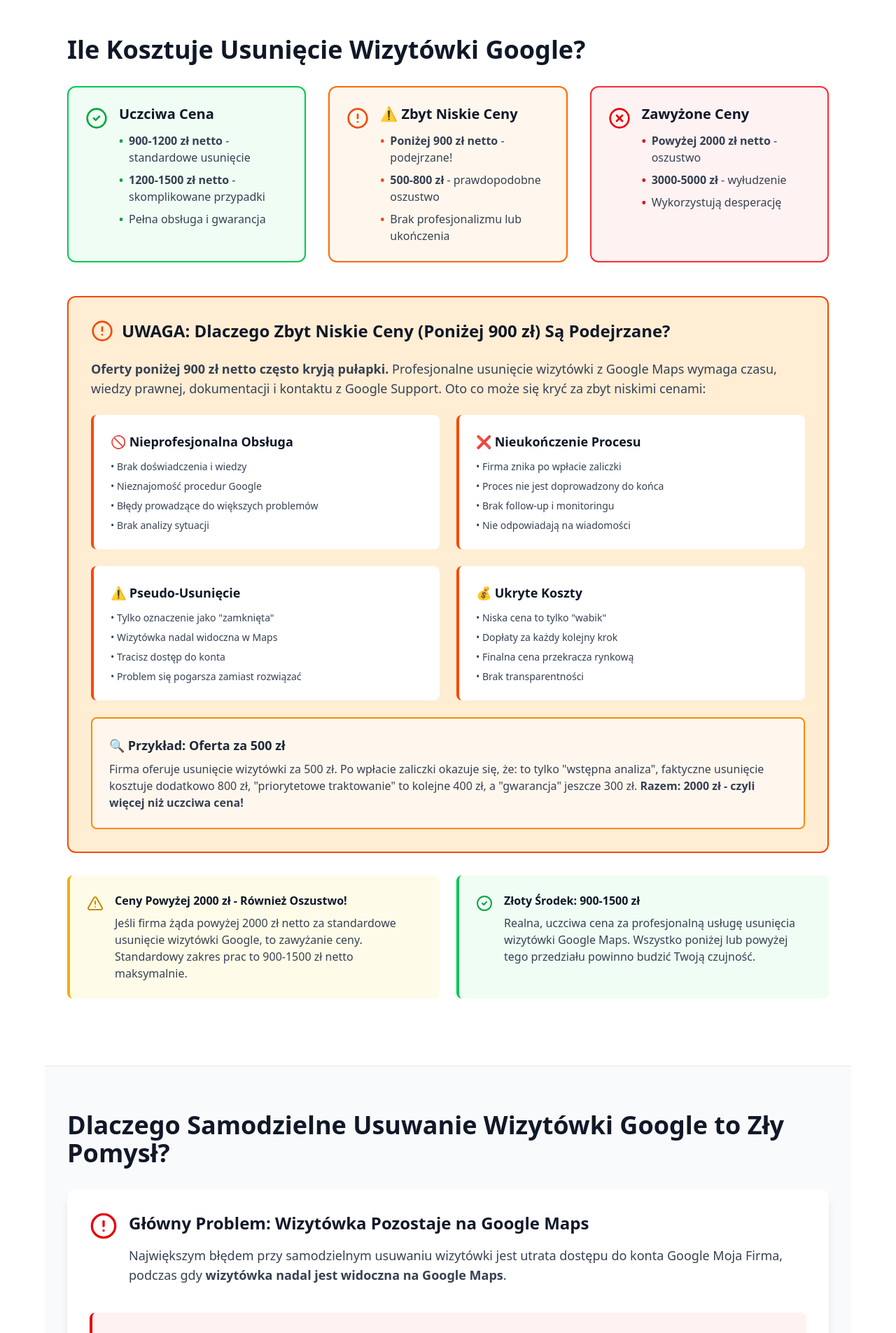
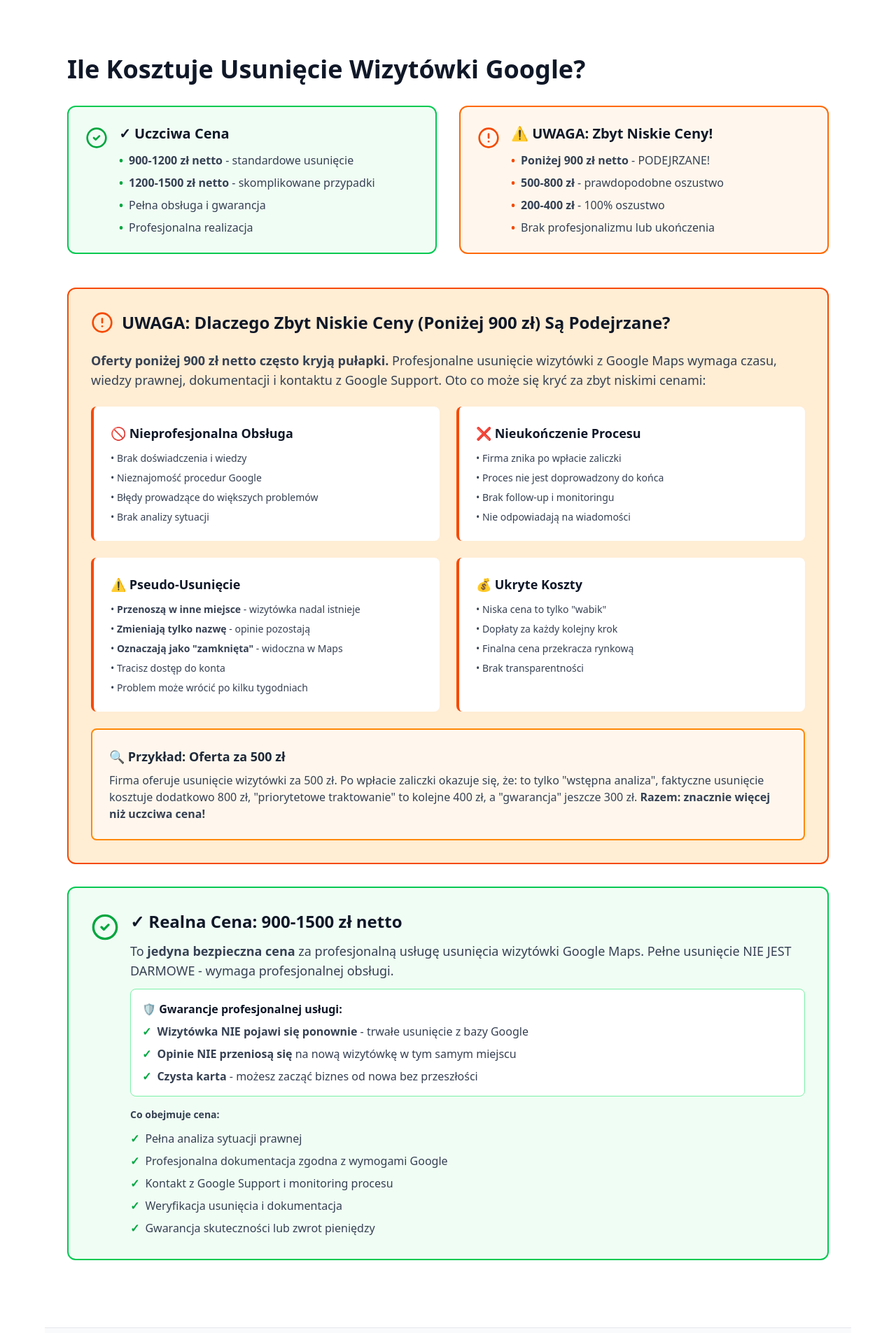
Before and after one commit to DarGrz/opinieon, a Next.js app: page /usuwanie-wizytowki-google-cena in a window 1280 px wide. Shown: the part 740-2645 px from the top of the page at 70% size. Built offline with nearby package versions, Linux system fonts and the light colour scheme.

Commit message:
Zaktualizowano artykuł o cenach: usunięto wzmianki o wysokich cenach, dodano szczegóły o metodach fałszywego usuwania i gwarancjach profesjonalnej usługi

```diff
--- a/app/usuwanie-wizytowki-google-cena/page.tsx
+++ b/app/usuwanie-wizytowki-google-cena/page.tsx
@@ -5,7 +5,7 @@ import { HomeFooter } from '@/components/HomeFooter'
 
 export const metadata = {
   title: 'Usuwanie Wizytówki Google - Cena, Koszt i Realne Możliwości | OpinieOn',
-  description: 'Ile kosztuje usunięcie wizytówki Google? Realna cena: 900-1500 zł netto. UWAGA: Oferty poniżej 900 zł i powyżej 2000 zł to oszustwo! Samodzielne usuwanie kończy się brakiem dostępu, a wizytówka pozostaje na Google Maps.',
+  description: 'Ile kosztuje usunięcie wizytówki Google? Realna cena: 900-1500 zł netto. UWAGA: Oferty poniżej 900 zł to oszustwo! Ukryte koszty, brak profesjonalizmu i nieukończenie usługi. Samodzielne usuwanie kończy się brakiem dostępu.',
   keywords: 'usuwanie wizytówki google cena, koszt usunięcia wizytówki google, ile kosztuje usunięcie wizytówki google maps, cena usuwania profilu google, tania oferta usunięcia wizytówki',
 }
 
@@ -30,7 +30,7 @@ export default function UsuwanieWizytowkiGoogleCenaPage() {
                 Realna cena: 900-1500 zł netto
               </p>
               <p className="text-lg text-gray-700 mb-3">
-                To jedyna bezpieczna opcja. Ceny poniżej 900 zł i powyżej 2000 zł to oszustwo!
+                To jedyna bezpieczna opcja. Poznaj prawdziwy koszt usunięcia wizytówki z Google Maps.
               </p>
               <div className="flex items-start gap-2 text-sm text-gray-600 bg-orange-100 border border-orange-400 p-3 rounded-md">
                 <AlertCircle className="w-5 h-5 text-orange-600 flex-shrink-0 mt-0.5" />
@@ -50,12 +50,12 @@ export default function UsuwanieWizytowkiGoogleCenaPage() {
           Ile Kosztuje Usunięcie Wizytówki Google?
         </h2>
 
-        <div className="grid md:grid-cols-3 gap-8 mb-12">
+        <div className="grid md:grid-cols-2 gap-8 mb-12">
           <div className="bg-green-50 border-2 border-green-500 rounded-xl p-6">
             <div className="flex items-start gap-4">
               <CheckCircle2 className="w-8 h-8 text-green-600 flex-shrink-0 mt-1" />
               <div>
-                <h3 className="text-xl font-bold text-gray-900 mb-3">Uczciwa Cena</h3>
+                <h3 className="text-xl font-bold text-gray-900 mb-3">✓ Uczciwa Cena</h3>
                 <ul className="space-y-2 text-gray-700">
                   <li className="flex items-start gap-2">
                     <span className="text-green-600 font-bold">•</span>
@@ -69,6 +69,10 @@ export default function UsuwanieWizytowkiGoogleCenaPage() {
                     <span className="text-green-600 font-bold">•</span>
                     <span>Pełna obsługa i gwarancja</span>
                   </li>
+                  <li className="flex items-start gap-2">
+                    <span className="text-green-600 font-bold">•</span>
+                    <span>Profesjonalna realizacja</span>
+                  </li>
                 </ul>
               </div>
             </div>
@@ -78,11 +82,11 @@ export default function UsuwanieWizytowkiGoogleCenaPage() {
             <div className="flex items-start gap-4">
               <AlertCircle className="w-8 h-8 text-orange-600 flex-shrink-0 mt-1" />
               <div>
-                <h3 className="text-xl font-bold text-gray-900 mb-3">⚠️ Zbyt Niskie Ceny</h3>
+                <h3 className="text-xl font-bold text-gray-900 mb-3">⚠️ UWAGA: Zbyt Niskie Ceny!</h3>
                 <ul className="space-y-2 text-gray-700">
                   <li className="flex items-start gap-2">
                     <span className="text-orange-600 font-bold">•</span>
-                    <span><strong>Poniżej 900 zł netto</strong> - podejrzane!</span>
+                    <span><strong>Poniżej 900 zł netto</strong> - PODEJRZANE!</span>
                   </li>
                   <li className="flex items-start gap-2">
                     <span className="text-orange-600 font-bold">•</span>
@@ -90,30 +94,11 @@ export default function UsuwanieWizytowkiGoogleCenaPage() {
                   </li>
                   <li className="flex items-start gap-2">
                     <span className="text-orange-600 font-bold">•</span>
-                    <span>Brak profesjonalizmu lub ukończenia</span>
-                  </li>
-                </ul>
-              </div>
-            </div>
-          </div>
-
-          <div className="bg-red-50 border-2 border-red-500 rounded-xl p-6">
-            <div className="flex items-start gap-4">
-              <XCircle className="w-8 h-8 text-red-600 flex-shrink-0 mt-1" />
-              <div>
-                <h3 className="text-xl font-bold text-gray-900 mb-3">Zawyżone Ceny</h3>
-                <ul className="space-y-2 text-gray-700">
-                  <li className="flex items-start gap-2">
-                    <span className="text-red-600 font-bold">•</span>
-                    <span><strong>Powyżej 2000 zł netto</strong> - oszustwo</span>
+                    <span><strong>200-400 zł</strong> - 100% oszustwo</span>
                   </li>
                   <li className="flex items-start gap-2">
-                    <span className="text-red-600 font-bold">•</span>
-                    <span><strong>3000-5000 zł</strong> - wyłudzenie</span>
-                  </li>
-                  <li className="flex items-start gap-2">
-                    <span className="text-red-600 font-bold">•</span>
-                    <span>Wykorzystują desperację</span>
+                    <span className="text-orange-600 font-bold">•</span>
+                    <span>Brak profesjonalizmu lub ukończenia</span>
                   </li>
                 </ul>
               </div>
@@ -159,10 +144,11 @@ export default function UsuwanieWizytowkiGoogleCenaPage() {
             <div className="bg-white rounded-lg p-6 border-l-4 border-orange-600">
               <h4 className="font-bold text-gray-900 mb-3 text-lg">⚠️ Pseudo-Usunięcie</h4>
               <ul className="space-y-2 text-gray-700 text-sm">
-                <li>• Tylko oznaczenie jako "zamknięta"</li>
-                <li>• Wizytówka nadal widoczna w Maps</li>
+                <li>• <strong>Przenoszą w inne miejsce</strong> - wizytówka nadal istnieje</li>
+                <li>• <strong>Zmieniają tylko nazwę</strong> - opinie pozostają</li>
+                <li>• <strong>Oznaczają jako "zamknięta"</strong> - widoczna w Maps</li>
                 <li>• Tracisz dostęp do konta</li>
-                <li>• Problem się pogarsza zamiast rozwiązać</li>
+                <li>• Problem może wrócić po kilku tygodniach</li>
               </ul>
             </div>
 
@@ -185,35 +171,62 @@ export default function UsuwanieWizytowkiGoogleCenaPage() {
               Firma oferuje usunięcie wizytówki za 500 zł. Po wpłacie zaliczki okazuje się, że:
               to tylko "wstępna analiza", faktyczne usunięcie kosztuje dodatkowo 800 zł,
               "priorytetowe traktowanie" to kolejne 400 zł, a "gwarancja" jeszcze 300 zł.
-              <strong> Razem: 2000 zł - czyli więcej niż uczciwa cena!</strong>
+              <strong> Razem: znacznie więcej niż uczciwa cena!</strong>
             </p>
           </div>
         </div>
 
-        <div className="grid md:grid-cols-2 gap-6 mb-8">
-          <div className="bg-yellow-50 border-l-4 border-yellow-500 p-6 rounded-lg">
+        <div className="bg-green-50 border-2 border-green-500 rounded-xl p-8 mb-8">
           <div className="flex items-start gap-4">
-              <AlertTriangle className="w-6 h-6 text-yellow-600 flex-shrink-0 mt-1" />
+            <CheckCircle2 className="w-10 h-10 text-green-600 flex-shrink-0 mt-1" />
             <div>
-                <h4 className="font-bold text-gray-900 mb-2">Ceny Powyżej 2000 zł - Również Oszustwo!</h4>
-                <p className="text-gray-700">
-                  Jeśli firma żąda powyżej 2000 zł netto za standardowe usunięcie wizytówki Google,
-                  to zawyżanie ceny. Standardowy zakres prac to 900-1500 zł netto maksymalnie.
+              <h4 className="text-2xl font-bold text-gray-900 mb-3">✓ Realna Cena: 900-1500 zł netto</h4>
+              <p className="text-gray-700 text-lg mb-3">
+                To <strong>jedyna bezpieczna cena</strong> za profesjonalną usługę usunięcia wizytówki Google Maps.
+                Pełne usunięcie NIE JEST DARMOWE - wymaga profesjonalnej obsługi.
               </p>
+              <div className="bg-white rounded-lg p-4 mb-4 border border-green-300">
+                <h5 className="font-bold text-gray-900 mb-2">🛡️ Gwarancje profesjonalnej usługi:</h5>
+                <ul className="space-y-2 text-gray-700">
+                  <li className="flex items-start gap-2">
+                    <span className="text-green-600 font-bold">✓</span>
+                    <span><strong>Wizytówka NIE pojawi się ponownie</strong> - trwałe usunięcie z bazy Google</span>
+                  </li>
+                  <li className="flex items-start gap-2">
+                    <span className="text-green-600 font-bold">✓</span>
+                    <span><strong>Opinie NIE przeniosą się</strong> na nową wizytówkę w tym samym miejscu</span>
+                  </li>
+                  <li className="flex items-start gap-2">
+                    <span className="text-green-600 font-bold">✓</span>
+                    <span><strong>Czysta karta</strong> - możesz zacząć biznes od nowa bez przeszłości</span>
+                  </li>
+                </ul>
               </div>
-            </div>
-          </div>
-
-          <div className="bg-green-50 border-l-4 border-green-500 p-6 rounded-lg">
-            <div className="flex items-start gap-4">
-              <CheckCircle2 className="w-6 h-6 text-green-600 flex-shrink-0 mt-1" />
-              <div>
-                <h4 className="font-bold text-gray-900 mb-2">Złoty Środek: 900-1500 zł</h4>
-                <p className="text-gray-700">
-                  Realna, uczciwa cena za profesjonalną usługę usunięcia wizytówki Google Maps.
-                  Wszystko poniżej lub powyżej tego przedziału powinno budzić Twoją czujność.
+              <p className="text-gray-700 text-sm mb-3">
+                <strong>Co obejmuje cena:</strong>
               </p>
-              </div>
+              <ul className="space-y-2 text-gray-700">
+                <li className="flex items-start gap-2">
+                  <span className="text-green-600 font-bold">✓</span>
+                  <span>Pełna analiza sytuacji prawnej</span>
+                </li>
+                <li className="flex items-start gap-2">
+                  <span className="text-green-600 font-bold">✓</span>
+                  <span>Profesjonalna dokumentacja zgodna z wymogami Google</span>
+                </li>
+                <li className="flex items-start gap-2">
+                  <span className="text-green-600 font-bold">✓</span>
+                  <span>Kontakt z Google Support i monitoring procesu</span>
+                </li>
+                <li className="flex items-start gap-2">
+                  <span className="text-green-600 font-bold">✓</span>
+                  <span>Weryfikacja usunięcia i dokumentacja</span>
+                </li>
+                <li className="flex items-start gap-2">
+                  <span className="text-green-600 font-bold">✓</span>
+                  <span>Gwarancja skuteczności lub zwrot pieniędzy</span>
+                </li>
+              </ul>
             </div>
           </div>
         </div>
@@ -420,12 +433,9 @@ export default function UsuwanieWizytowkiGoogleCenaPage() {
               <strong>Realna cena to 900-1200 zł netto</strong> za standardowe przypadki.
               Skomplikowane sytuacje mogą kosztować 1200-1500 zł netto.
             </p>
-            <div className="bg-red-50 border-l-4 border-red-600 p-4 rounded my-4">
-              <p className="text-gray-700 mb-2">
-                <strong>⚠️ Ceny powyżej 2000 zł</strong> są zwykle zawyżone i mogą świadczyć o próbie oszustwa.
-              </p>
+            <div className="bg-orange-50 border-l-4 border-orange-500 p-4 rounded my-4">
               <p className="text-gray-700">
-                <strong>⚠️ Ceny poniżej 900 zł</strong> również są podejrzane - mogą oznaczać nieprofesjonalną obsługę,
+                <strong>⚠️ UWAGA: Ceny poniżej 900 zł</strong> są podejrzane - mogą oznaczać nieprofesjonalną obsługę,
                 brak gwarancji lub że usługa nie zostanie dokończona.
               </p>
             </div>
@@ -501,20 +511,94 @@ export default function UsuwanieWizytowkiGoogleCenaPage() {
 
           <div className="bg-white rounded-xl shadow-md p-8">
             <h3 className="text-xl font-bold text-gray-900 mb-4">
-              Firma oferuje mi usunięcie wizytówki za 3000 zł. Czy to oszustwo?
+              Co faktycznie robią tanie usługi (poniżej 900 zł)?
             </h3>
+            <p className="text-gray-700 mb-4">
+              <strong>Tanie usługi NIE usuwają wizytówki z Google Maps!</strong> Najczęściej wykonują jedną z poniższych czynności,
+              które tylko pozornie rozwiązują problem:
+            </p>
+            <div className="bg-red-50 border-l-4 border-red-600 p-4 rounded mb-4">
+              <ul className="space-y-3 text-gray-700">
+                <li className="flex items-start gap-2">
+                  <span className="text-red-600 font-bold text-xl">✗</span>
+                  <span><strong>Przenoszą wizytówkę w inne miejsce</strong> - wizytówka nadal istnieje,
+                  tylko zmienia lokalizację na mapie (np. na ocean lub pustynię)</span>
+                </li>
+                <li className="flex items-start gap-2">
+                  <span className="text-red-600 font-bold text-xl">✗</span>
+                  <span><strong>Zmieniają tylko nazwę</strong> - wizytówka pozostaje aktywna,
+                  ale ma zmienioną nazwę firmy (stare opinie zostają!)</span>
+                </li>
+                <li className="flex items-start gap-2">
+                  <span className="text-red-600 font-bold text-xl">✗</span>
+                  <span><strong>Oznaczają jako "zamknięta"</strong> - wizytówka jest widoczna w Maps
+                  z etykietą "trwale zamknięta", ale nie jest usunięta</span>
+                </li>
+                <li className="flex items-start gap-2">
+                  <span className="text-red-600 font-bold text-xl">✗</span>
+                  <span><strong>Ukrywają przed Tobą</strong> - tracisz dostęp do zarządzania,
+                  ale wizytówka jest aktywna dla wszystkich innych użytkowników</span>
+                </li>
+              </ul>
+            </div>
+            <div className="bg-orange-50 border-l-4 border-orange-600 p-4 rounded">
+              <p className="text-gray-700 mb-2">
+                <strong>⚠️ Konsekwencje pseudo-usunięcia:</strong>
+              </p>
+              <ul className="space-y-2 text-gray-700 ml-4">
+                <li>• Wizytówka może pojawić się ponownie w pierwotnym miejscu</li>
+                <li>• Stare negatywne opinie pozostają widoczne</li>
+                <li>• Opinie mogą przenieść się na nową wizytówkę w tym samym miejscu</li>
+                <li>• Nie masz gwarancji trwałego usunięcia</li>
+                <li>• Problem wraca po kilku tygodniach</li>
+              </ul>
+            </div>
+          </div>
+
+          <div className="bg-white rounded-xl shadow-md p-8">
+            <h3 className="text-xl font-bold text-gray-900 mb-4">
+              Dlaczego pełne usunięcie wizytówki nie jest darmowe?
+            </h3>
+            <p className="text-gray-700 mb-4">
+              <strong>Prawdziwe, trwałe usunięcie wizytówki z Google Maps to płatna usługa.</strong>
+              Nie da się tego zrobić za darmo ani tanimi metodami, ponieważ wymaga:
+            </p>
+            <div className="bg-green-50 border-l-4 border-green-600 p-4 rounded mb-4">
+              <ul className="space-y-3 text-gray-700">
+                <li className="flex items-start gap-2">
+                  <span className="text-green-600 font-bold">✓</span>
+                  <span><strong>Profesjonalnej analizy prawnej</strong> - ocena sytuacji i podstaw do usunięcia</span>
+                </li>
+                <li className="flex items-start gap-2">
+                  <span className="text-green-600 font-bold">✓</span>
+                  <span><strong>Przygotowania dokumentacji</strong> - zgodnej z wymaganiami Google</span>
+                </li>
+                <li className="flex items-start gap-2">
+                  <span className="text-green-600 font-bold">✓</span>
+                  <span><strong>Kontaktu z Google Support</strong> - znajomość procedur i odpowiednich kanałów</span>
+                </li>
+                <li className="flex items-start gap-2">
+                  <span className="text-green-600 font-bold">✓</span>
+                  <span><strong>Monitoringu procesu</strong> - śledzenie statusu i reagowanie na odpowiedzi Google</span>
+                </li>
+                <li className="flex items-start gap-2">
+                  <span className="text-green-600 font-bold">✓</span>
+                  <span><strong>Weryfikacji usunięcia</strong> - potwierdzenie że wizytówka faktycznie zniknęła</span>
+                </li>
+              </ul>
+            </div>
+            <div className="bg-blue-50 border-l-4 border-blue-600 p-4 rounded">
               <p className="text-gray-700 mb-3">
-              <strong>Bardzo prawdopodobne.</strong> Realna cena to 900-1500 zł netto.
-              Kwota 3000 zł jest <strong>2-3 razy zawyżona</strong> i może świadczyć o:
+                <strong>🛡️ Gwarancje profesjonalnej usługi (900-1500 zł):</strong>
               </p>
-            <ul className="space-y-2 text-gray-700 ml-6">
-              <li>• Wykorzystywaniu desperacji klienta</li>
-              <li>• Braku wiedzy klienta o rynkowych cenach</li>
-              <li>• Próbie oszustwa lub wyłudzenia</li>
+              <ul className="space-y-2 text-gray-700 ml-4">
+                <li>• <strong>Wizytówka NIE pojawi się ponownie</strong> - trwałe usunięcie z bazy Google</li>
+                <li>• <strong>Opinie NIE przeniosą się</strong> na nową wizytówkę utworzoną w tym samym miejscu</li>
+                <li>• <strong>Czysta karta</strong> - możesz zacząć od nowa bez bagażu przeszłości</li>
+                <li>• <strong>Dokumentacja procesu</strong> - dowód że wszystko zostało zrobione prawidłowo</li>
+                <li>• <strong>Gwarancja zwrotu</strong> - jeśli usunięcie się nie powiedzie</li>
               </ul>
-            <p className="text-gray-700 mt-3">
-              Zawsze porównaj oferty kilku firm i sprawdź ich opinie w internecie.
-            </p>
+            </div>
           </div>
 
           <div className="bg-white rounded-xl shadow-md p-8">
@@ -562,7 +646,7 @@ export default function UsuwanieWizytowkiGoogleCenaPage() {
               <li>• 700 zł = dopłata za "faktyczne rozpoczęcie procesu"</li>
               <li>• 500 zł = "ekspresowa realizacja w 7 dni"</li>
               <li>• 350 zł = "gwarancja usunięcia"</li>
-              <li><strong>RAZEM: 2000 zł!</strong> Czyli więcej niż uczciwa rynkowa cena.</li>
+              <li><strong>RAZEM: znacznie więcej niż uczciwa rynkowa cena!</strong></li>
             </ul>
             <div className="bg-green-50 border-l-4 border-green-600 p-4 rounded">
               <p className="text-gray-700">
@@ -696,8 +780,8 @@ export default function UsuwanieWizytowkiGoogleCenaPage() {
           <h2 className="text-2xl font-bold text-gray-900 mb-6">
             Podsumowanie - Kluczowe Informacje o Cenie
           </h2>
-          <div className="grid md:grid-cols-3 gap-6 mb-6">
-            <div className="text-center p-6 bg-blue-50 rounded-lg">
+          <div className="grid md:grid-cols-2 gap-6 mb-6">
+            <div className="text-center p-6 bg-green-50 rounded-lg border-2 border-green-500">
               <DollarSign className="w-12 h-12 text-blue-600 mx-auto mb-3" />
               <div className="text-3xl font-bold text-gray-900 mb-2">900-1500 zł</div>
               <div className="text-gray-600">Uczciwa cena netto - jedyna bezpieczna opcja</div>
@@ -706,11 +790,6 @@ export default function UsuwanieWizytowkiGoogleCenaPage() {
               <AlertCircle className="w-12 h-12 text-orange-600 mx-auto mb-3" />
               <div className="text-3xl font-bold text-gray-900 mb-2">&lt;900 zł</div>
               <div className="text-gray-600 font-semibold">Zbyt niska cena - oszustwo lub brak profesjonalizmu!</div>
-            </div>
-            <div className="text-center p-6 bg-red-50 rounded-lg">
-              <XCircle className="w-12 h-12 text-red-600 mx-auto mb-3" />
-              <div className="text-3xl font-bold text-gray-900 mb-2">&gt;2000 zł</div>
-              <div className="text-gray-600">Zawyżona cena - wykorzystanie desperacji</div>
             </div>
           </div>
 
@@ -725,38 +804,26 @@ export default function UsuwanieWizytowkiGoogleCenaPage() {
               </p>
               <ul className="space-y-2 ml-6">
                 <li>• ❌ Nie mają wiedzy i doświadczenia (pogorszysz swoją sytuację)</li>
-                <li>• 💰 Stosują ukryte koszty (finalna cena przekroczy 2000 zł)</li>
+                <li>• 🎯 <strong>Przenoszą wizytówkę w inne miejsce</strong> (wizytówka nadal istnieje)</li>
+                <li>• 🎯 <strong>Zmieniają tylko nazwę</strong> (opinie zostają)</li>
+                <li>• 🎯 <strong>Oznaczają jako "zamknięta"</strong> (wizytówka widoczna w Maps)</li>
+                <li>• 💰 Stosują ukryte koszty (finalna cena przekroczy uczciwy poziom)</li>
                 <li>• 🚫 Nie ukończą procesu (zabiorą pieniądze i znikną)</li>
-                <li>• ⚠️ Zrobią pseudo-usunięcie (tracisz dostęp, wizytówka zostaje)</li>
-                <li>• 🎯 To scam (żadnej usługi, tylko kradzież pieniędzy)</li>
+                <li>• ⚠️ Tracisz dostęp do konta (wizytówka zostaje, ale nie masz kontroli)</li>
               </ul>
-              <p className="font-semibold text-orange-800 mt-4">
-                Profesjonalna usługa nie może kosztować mniej niż 900 zł - wymaga czasu specjalisty,
-                wiedzy prawnej, dokumentacji i kontaktu z Google!
+              <div className="bg-white rounded p-4 mt-4 border border-orange-400">
+                <p className="font-semibold text-orange-900 mb-2">
+                  🛡️ Pełne usunięcie wizytówki NIE JEST DARMOWE!
+                </p>
+                <p className="text-gray-700">
+                  Tylko profesjonalna płatna usługa gwarantuje, że wizytówka <strong>nie pojawi się ponownie</strong>
+                  i że <strong>opinie nie przeniosą się</strong> na nową wizytówkę utworzoną w tym samym miejscu.
+                  Profesjonalna usługa wymaga czasu specjalisty, wiedzy prawnej, dokumentacji i kontaktu z Google!
                 </p>
               </div>
             </div>
+          </div>
 
-          <div className="grid md:grid-cols-2 gap-4 mb-8">
-            <div className="p-4 bg-red-50 border-l-4 border-red-600 rounded-lg">
-              <h3 className="font-bold text-gray-900 mb-2 flex items-center gap-2">
-                <AlertTriangle className="w-5 h-5 text-red-600" />
-                Ceny powyżej 2000 zł = Oszustwo
-              </h3>
-              <p className="text-gray-700 text-sm">
-                Firmy zawyżają ceny wykorzystując desperację klientów. Nie daj się nabrać!
-              </p>
-            </div>
-            <div className="p-4 bg-orange-50 border-l-4 border-orange-600 rounded-lg">
-              <h3 className="font-bold text-gray-900 mb-2 flex items-center gap-2">
-                <AlertCircle className="w-5 h-5 text-orange-600" />
-                Ceny poniżej 900 zł = Podejrzane
-              </h3>
-              <p className="text-gray-700 text-sm">
-                Zbyt niskie ceny oznaczają brak profesjonalizmu, ukryte koszty lub nieukończenie usługi.
-              </p>
-            </div>
-          </div>
 
           <div className="mt-8 p-6 bg-red-50 border-l-4 border-red-600 rounded-lg">
             <h3 className="font-bold text-gray-900 mb-3 text-lg">
```
Lines whose indentation alone changed are shown as unchanged.
